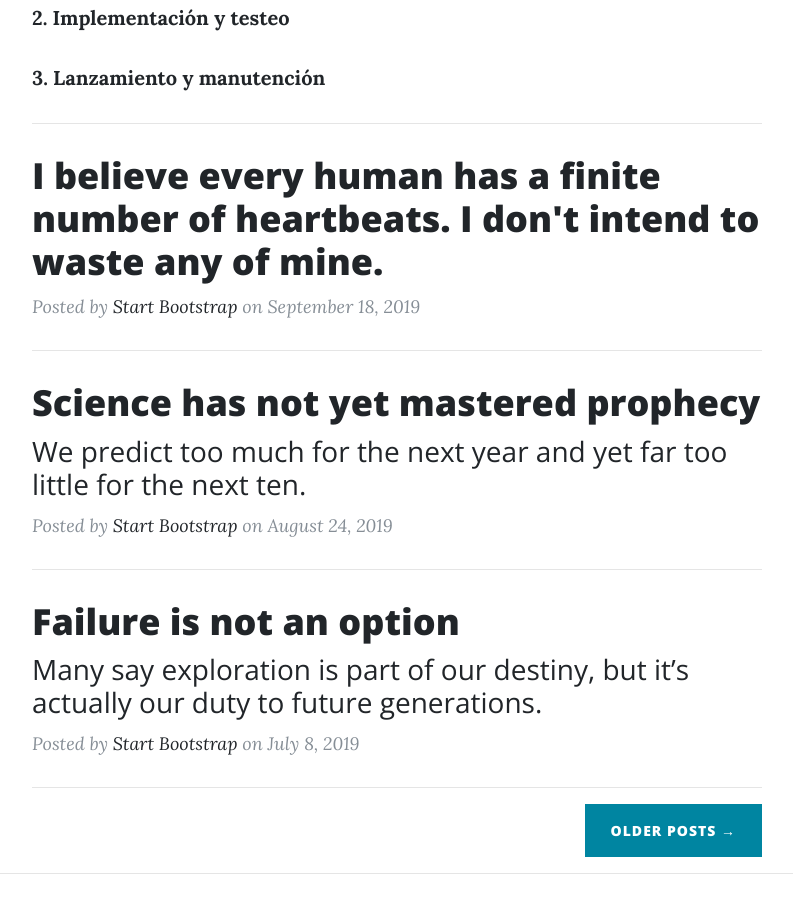
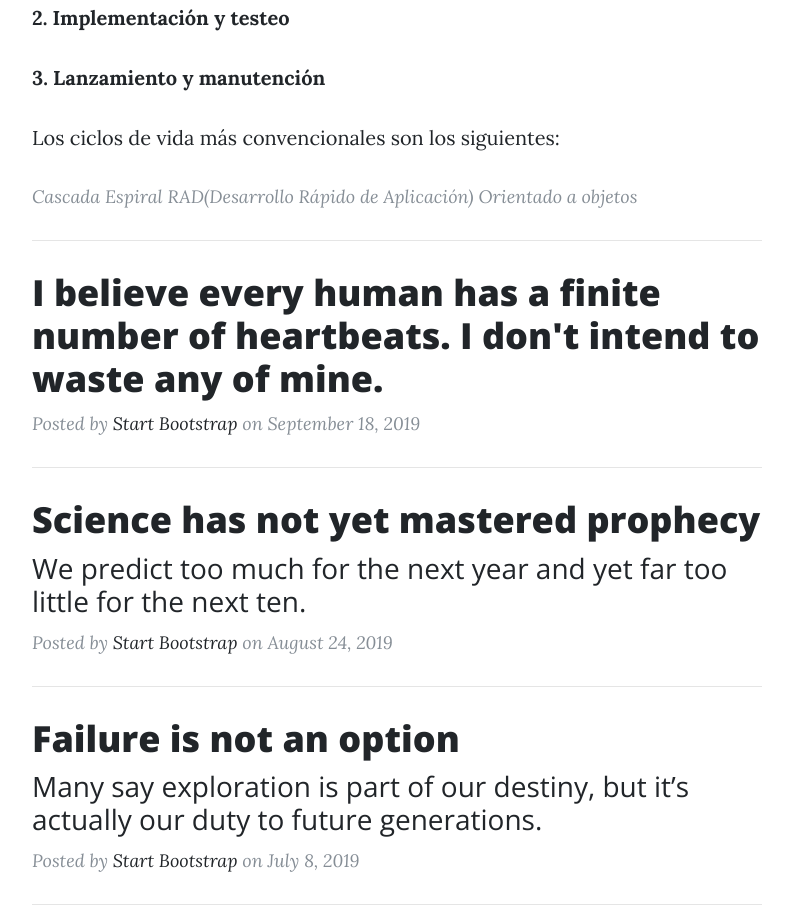
Before and after one commit to Sormec/Mi_querido_poyecto_paginaweb-, a website: page index.html in a window 1280 px wide. Shown: the part 1139-2057 px from the top of the page, without its empty margins (243-1036 px from the left). Drawn offline with nearby package versions, Linux system fonts and the light colour scheme.

Commit message:
Ciclo de vida
Resumen hecho, falta edición

```diff
--- a/index.html
+++ b/index.html
@@ -85,9 +85,13 @@
             en Julio 20, 2020</p>
           <p>Es el proceso que se sigue para construir, entregar y hacer evolucionar el software, existen 3 etapas:</p>
           <p> <strong>
-           <p> 1. Planificación </p>
-           <p> 2. Implementación y testeo </p>
-           <p> 3. Lanzamiento y manutención</strong> </p>
+          <p> 1. Planificación </p>
+          <p> 2. Implementación y testeo </p>
+          <p> 3. Lanzamiento y manutención</strong> </p>
+          <p> Los ciclos de vida más convencionales son los siguientes:</p>
+          <p class="post-meta">
+             Cascada    Espiral   RAD(Desarrollo Rápido de Aplicación)    Orientado a objetos
+          </p>
         </div>
         <hr>
         <div class="post-preview">
```
